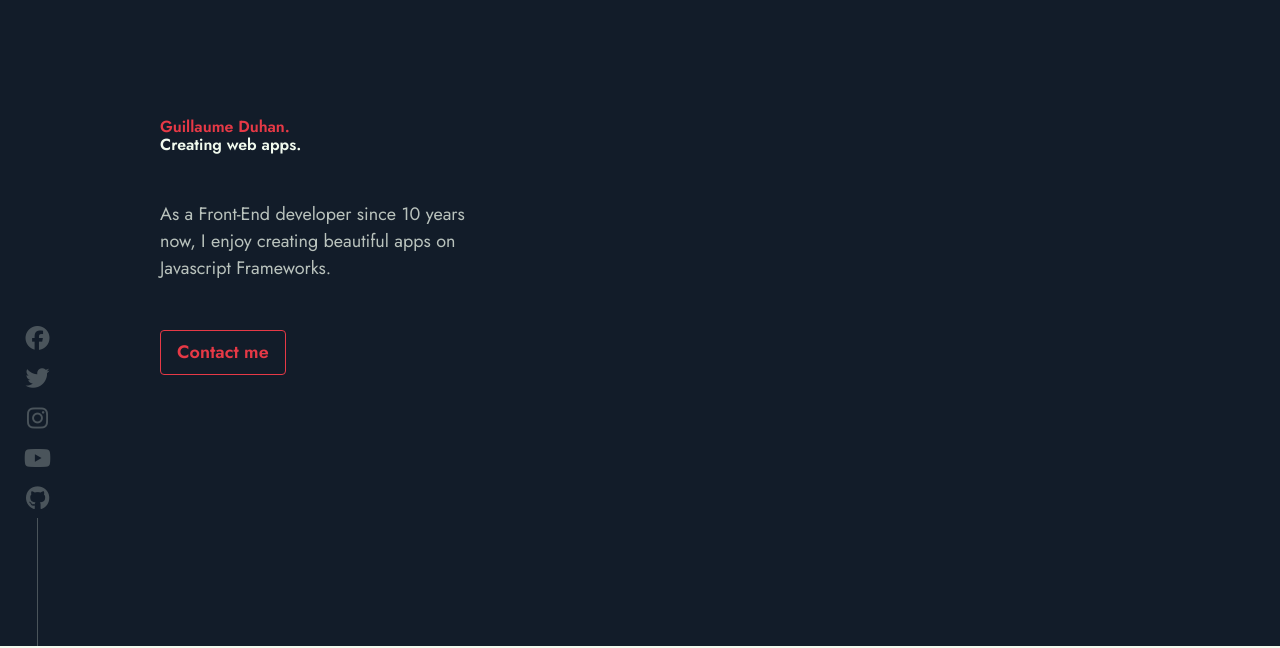
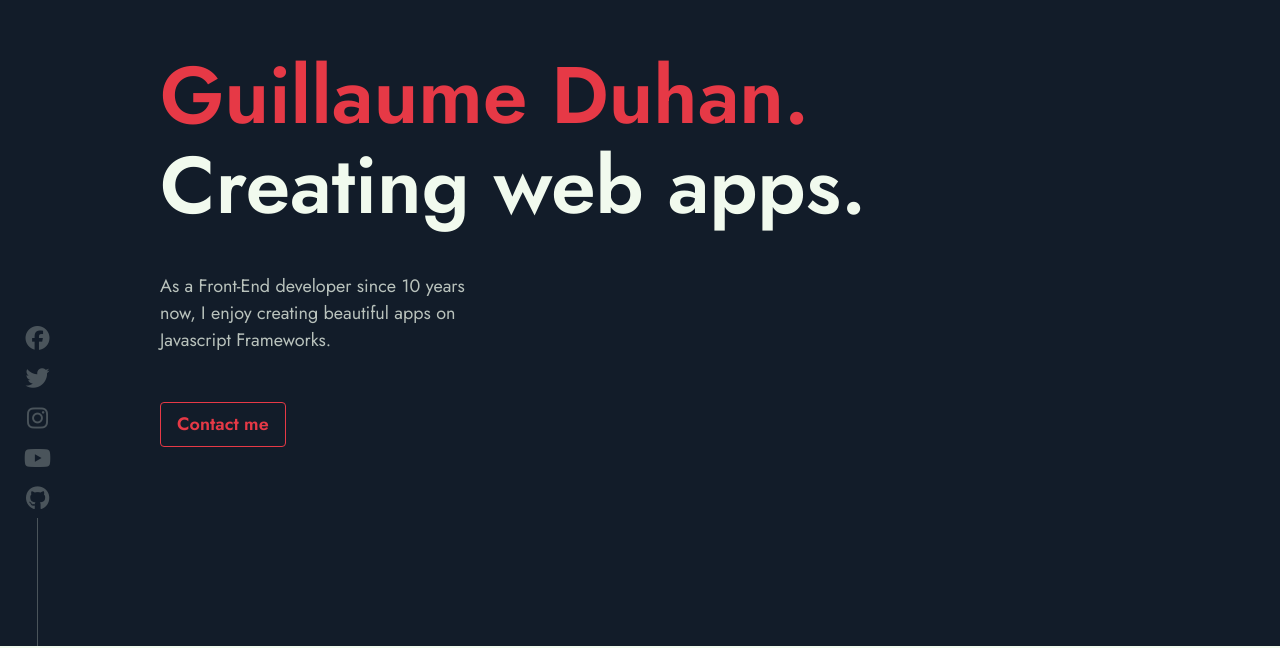
Before and after one commit to guillaumeduhan/v1, a Vue app: page / in a window 1280 px wide. Shown: the part 154-802 px from the top of the page. Built offline with nearby package versions, Linux system fonts and the light colour scheme.

Commit message:
Update tailwind.config.js

```diff
--- a/tailwind.config.js
+++ b/tailwind.config.js
@@ -254,6 +254,7 @@ module.exports = {
       '4xl': '2.25rem',
       '5xl': '3rem',
       '6xl': '4rem',
+      '7xl': '5rem',
     },
     fontWeight: {
       hairline: '100',
```
